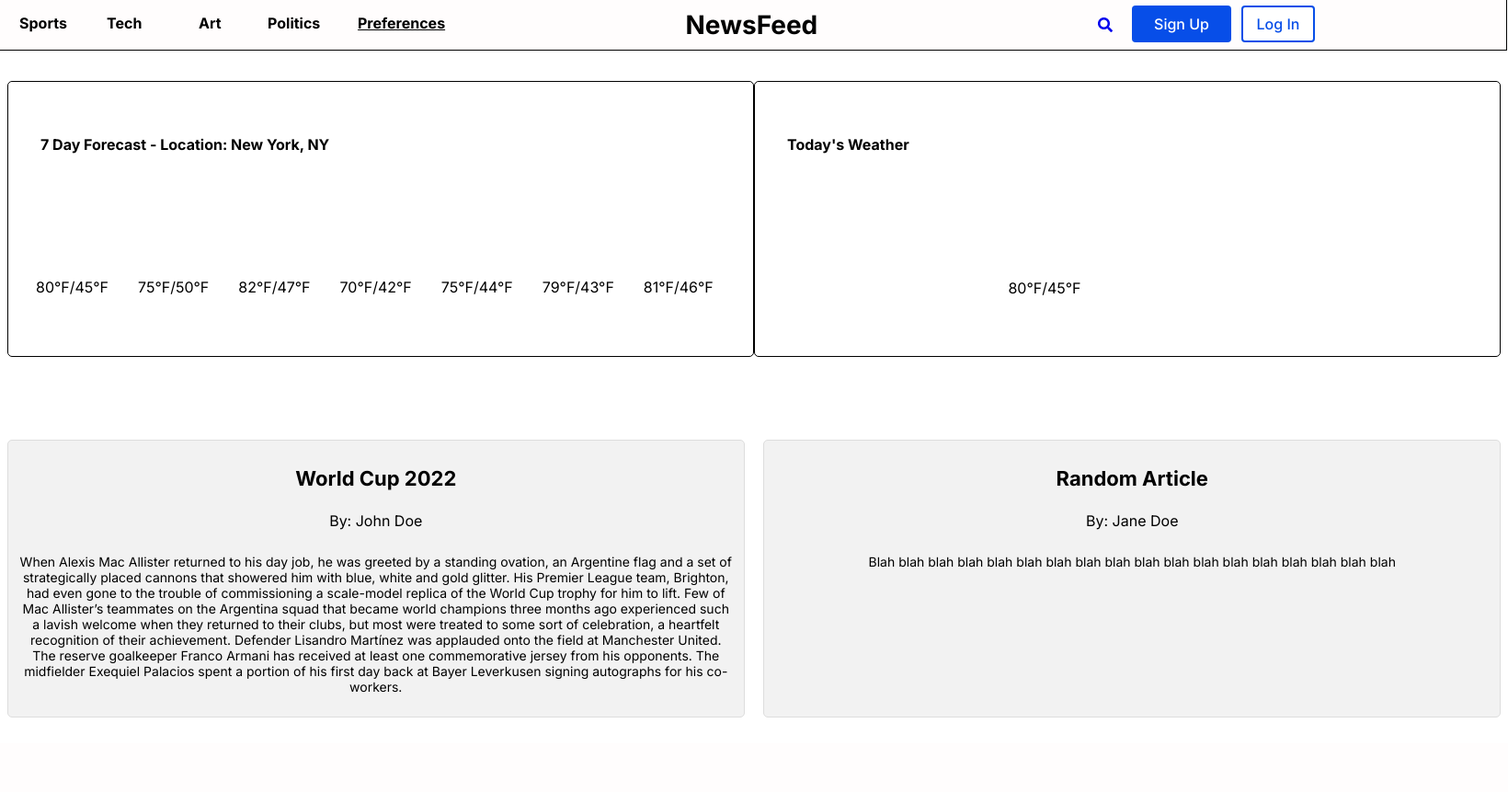
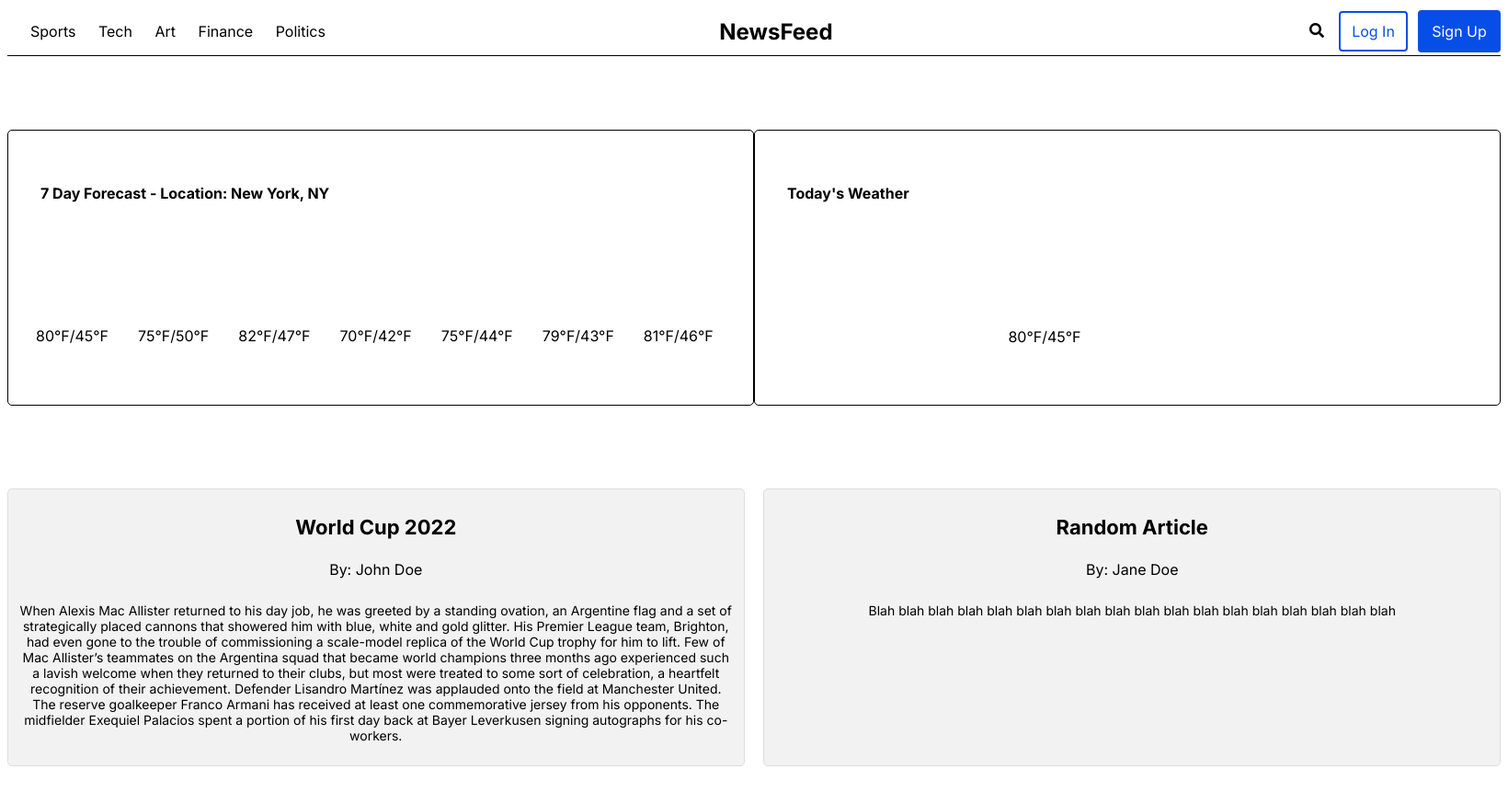
Before and after one commit to Breathing-ls-Fun/Newsfeed-app, a Django app: template templates/home.html in a window 1640 px wide. Shown: the whole page at 92% size. Before the commit the page ends 780 px from the top, so only its background shows below. Run offline with Django 3.2, Linux system fonts and the light colour scheme; the template is opened without the code that fills it, so the values that code supplies are empty.

Commit message:
fixed right align issues in navbar

```diff
--- a/templates/home.html
+++ b/templates/home.html
@@ -15,266 +15,94 @@
 
 		<style>
 			/* Style for the navbar */
-			nav {
-				box-sizing: border-box;
-				position: absolute;
-				width: 100%;
-				height: 57px;
-				left: -1px;
-				top: -2px;
-				background: #FFFDFD;
-				border: 1px solid #000000;
-
+				body {
+					font-family: Inter, sans-serif;
 				}
 
-			nav .genres {
+				nav {
 					display: flex;
-				flex-direction: row;
-				align-items: flex-end;
-				padding: 0px;
 					justify-content: space-between;
-				position: absolute;
-				width: 455px;
-				height: 55px;
-				left: 0px;
-				top: -1px;
-
+					align-items: center;
+					border-bottom: 1px solid #000000;
 				}
 
-			#sports {
-				position: absolute;
-				width: 54px;
-				height: 60px;
-				left: 21px;
-				top: -3px;
-
-				font-family: 'Inter';
-				font-style: normal;
-				font-weight: 700;
-				font-size: 16px;
-				line-height: 30px;
-				/* or 188% */
-
-				display: flex;
-				align-items: center;
-
-				color: #000000;
+				a {
+					text-decoration: none;
+					color: black;
 				}
 
-			#tech {
-				position: absolute;
-				width: 45px;
-				height: 60px;
-				left: 116px;
-				top: -3px;
-
-				font-family: 'Inter';
-				font-style: normal;
-				font-weight: 700;
-				font-size: 16px;
-				line-height: 30px;
-				/* or 188% */
-
-				display: flex;
-				align-items: center;
-
-				color: #000000;
-
-
+				li {
+					list-style: none;
+					text-decoration: none;
 				}
 
-			#art {
-				position: absolute;
-				width: 31px;
-				height: 60px;
-				left: 216px;
-				top: -3px;
-
-				font-family: 'Inter';
-				font-style: normal;
-				font-weight: 700;
-				font-size: 16px;
-				line-height: 30px;
-				/* or 188% */
-
-				display: flex;
-				align-items: center;
-
-				color: #000000;
-
+				.logo {
+					font-weight: 800;
+					font-size: 24px;
+					margin-left: -100px;
 				}
 
-			#politics {
-				position: absolute;
-				width: 61px;
-				height: 60px;
-				left: 291px;
-				top: -3px;
-
-				font-family: 'Inter';
-				font-style: normal;
-				font-weight: 700;
-				font-size: 16px;
-				line-height: 30px;
-				/* or 188% */
-
-				display: flex;
-				align-items: center;
-				color: #000000;
+				.list {
+					margin-left: -25px;
 				}
 
-			#preferences {
-				position: absolute;
-				width: 42px;
-				height: 60px;
-				left: 389px;
-				top: -3px;
-
-				font-family: 'Inter';
-				font-style: normal;
-				font-weight: 700;
-				font-size: 16px;
-				line-height: 30px;
-				/* or 188% */
-
-				display: flex;
-				align-items: center;
-
-				color: #000000;
-
+				.categories {
+					display: inline;
+					padding: 10px;
+					border: 1px;
+					border-style: none;
+					border-color: black;
+					border-radius: 5px;
 				}
 
-
-
-			nav .logo {
-				position: absolute;
-				width: 147px;
-				height: 28px;
-				left: 50%;
-				top: 50%;
-				transform: translate(-50%, -50%);
-				font-family: 'Inter';
-				font-style: normal;
-				font-weight: 700;
-				font-size: 28px;
-				line-height: 18px;
+				.right-section {
 					display: flex;
+					justify-content: space-between;
 					align-items: center;
-				color: #000000;
-			}
-
-			.nav-right {
-				float: right;
-				margin-right: 5px;
+					flex: row;
+					gap: 1px;
 				}
 
 				#search {
-				position: absolute;
-				width: 35px;
-				height: 45px;
-				left: 1194px;
-				top: 20px;
+					height: 20px;
+					margin-right: 15px;
+					cursor: pointer;
 				}
 
-			nav .sign-up {
+				.signup {
 					display: flex;
-				flex-direction: row;
+					gap: 6px;
+					width: 84px;
+					height: 40px;
+					left: 1249px;
+					top: 7px;
+					background: #074EE8;
+					border-radius: 4px;
+					border-style: solid;
+					border-color: #074EE8;
+					color: white;
+					cursor: pointer;
+
 					justify-content: center;
 					align-items: center;
-				padding: 0px 12px;
-				gap: 6px;
-
-				position: absolute;
-				width: 84px;
-				height: 40px;
-				left: 1225px;
-				top: 7px;
-
-				/* Primary */
-
-				background: #074EE8;
-				border-radius: 4px;
-
 				}
 
-			#sign-up-btn {
-				width: 84px;
+				.login {
+					display: flex;
+					width: 71px;
 					height: 40px;
-				font-family: 'Inter';
-				font-style: normal;
-				font-weight: 500;
-				font-size: 16px;
-				line-height: 18px;
-				display: flex;
-				align-items: center;
-				justify-content: center;
-				color: #FFFFFF;
-				background-color: #074EE8;
+					left: 1347px;
+					top: 7px;
+					background: #FFFFFF;
+					border: 2px solid #074EE8;
 					border-radius: 4px;
-				flex: none;
-				order: 2;
-				margin-left: 6px;
-			}
+					color: #074EE8;
+					margin-right: 10px;
+					cursor: pointer;
 
-
-			nav .log-in {
-				box-sizing: border-box;
-				display: flex;
-				flex-direction: row;
 					justify-content: center;
 					align-items: center;
-				padding: 0px 12px;
-				gap: 6px;
-				position: absolute;
-				width: 80px;
-				height: 40px;
-				left: 1350px;
-				top: 7px;
-				/* Primary */
-				background: #FFFFFF;
-
-				border: 2px solid #074EE8;
-				border-radius: 4px;
 				}
-
-			#log-in-btn {
-				font-family: 'Inter';
-				font-style: normal;
-				font-weight: 500;
-				font-size: 16px;
-				line-height: 18px;
-				display: flex;
-				align-items: center;
-				justify-content: center;
-				color: #074EE8;
-
-
-				flex: none;
-				order: 1;
-
-			}
-
-			/* .weather-box {
-				display: inline-block;
-				flex-direction: row;
-				align-items: flex-start;
-				padding: 30px 40px 40px;
-				gap: 10px;
-
-				width: 753px;
-				height: 202px;
-
-				border: 1px solid #000000;
-				border-radius: 5px;
-
-
-
-				flex: none;
-				order: 0;
-				flex-grow: 0;
-				margin-top: 70px;
-
-      		} */
 
 			.day {
 				display: flex;
@@ -524,21 +352,21 @@
 	</head>
 	<body>
       <nav>
-			<div class="genres">
-				<div id="sports">Sports</div>
-				<div id="tech">Tech</div>
-				<div id="art">Art</div>
-				<div id="politics">Politics</div>
-				<a href="user/preferences" id="preferences">Preferences</a>
+        <div>
+          <ul class="list">
+            <li class="categories"><a href="#">Sports</a></li>
+            <li class="categories"><a href="#">Tech</a></li>
+            <li class="categories"><a href="#">Art</a></li>
+            <li class="categories"><a href="#">Finance</a></li>
+            <li class="categories"><a href="#">Politics</a></li>
+          </ul>
         </div>
-
-			<a href="#"><div class="logo">NewsFeed</div></a>
+        <div class="logo">NewsFeed</div>
+        <div class="right-section">
           <a href="user/search"><i class="fa fa-search" id="search"></i></a>
-			<a href="user/login"><div class="log-in" id="log-in-btn">Log In</div></a>
-			<a href="user/registration"><div class="sign-up" id="sign-up-btn">Sign Up</div></a>
-
-
-
+          <a href="user/login"><div class="login" id="log-in-btn">Log In</div></a>
+          <a href="user/registration"><div class="signup" id="sign-up-btn">Sign Up</div></a>
+        </div>
       </nav>
 
 		<div class="weather-container">
```
Lines whose indentation alone changed are shown as unchanged.
